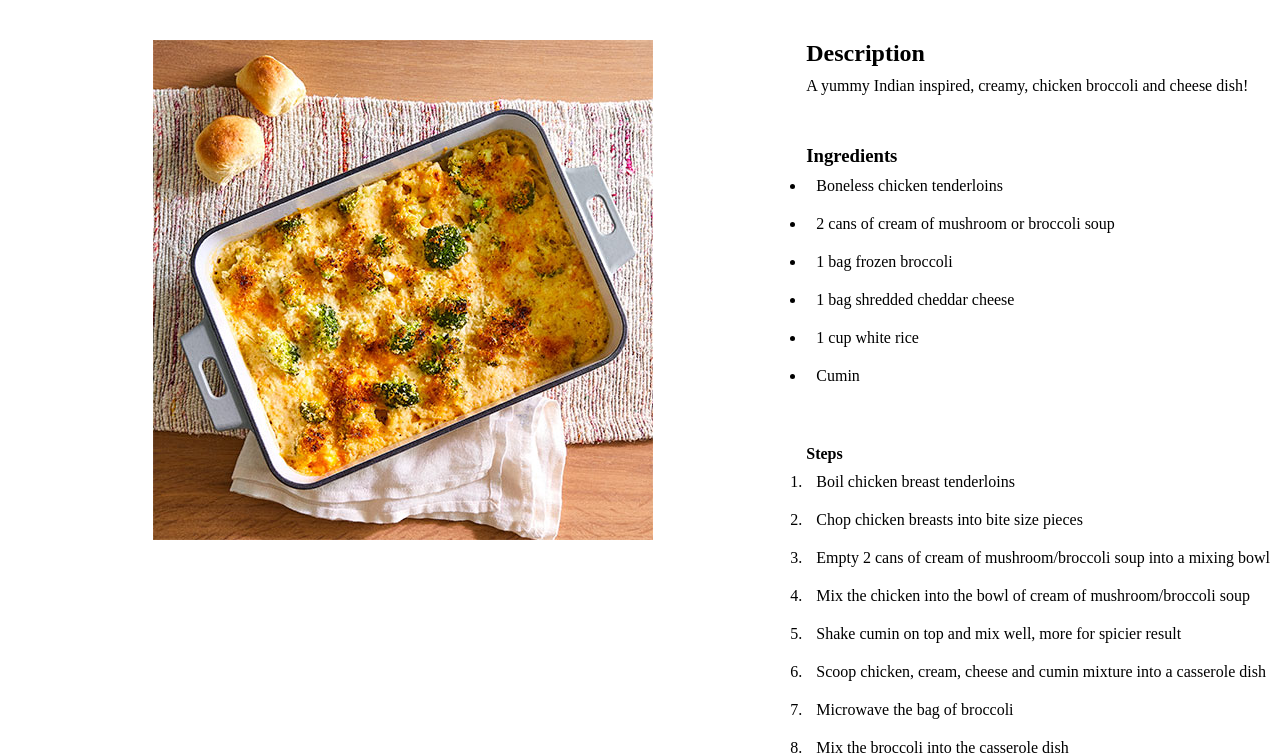
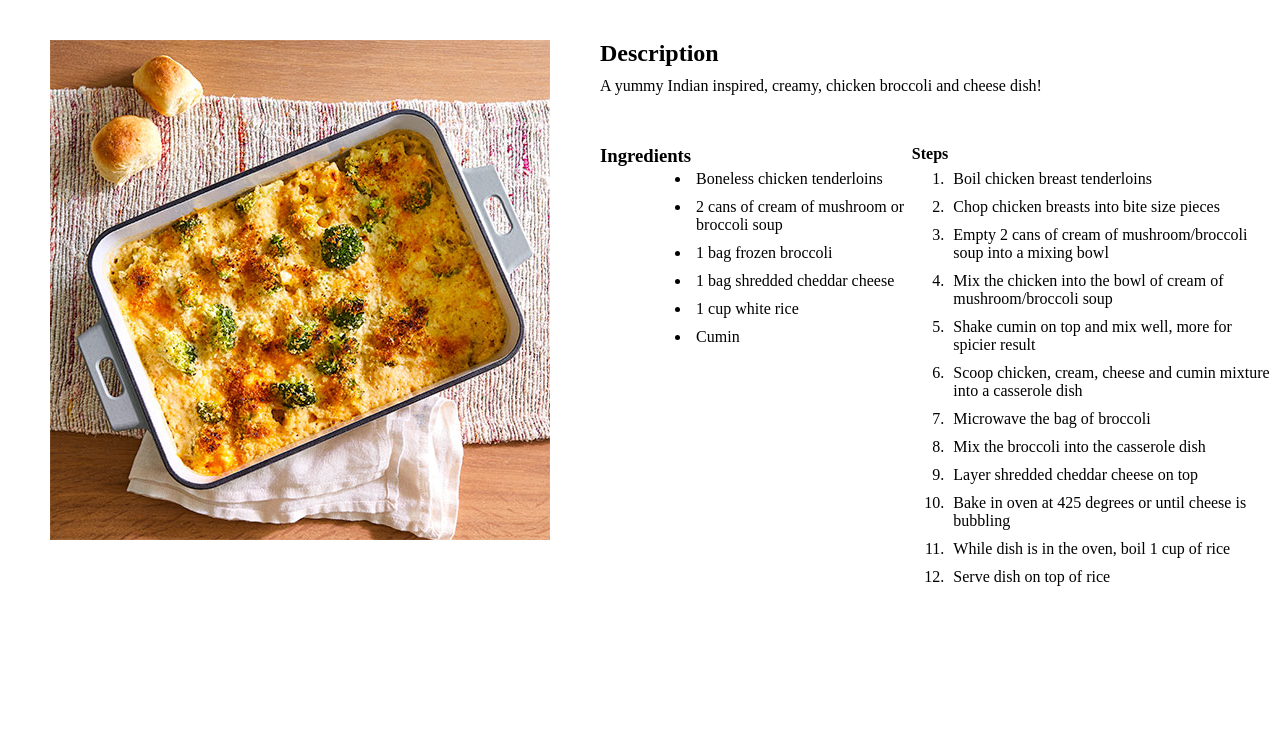
Before and after one commit to bflatt72/odin-recipes, a plain HTML site: page recipes/chicken-divan.html in a window 1280 px wide. Shown: the part 50-805 px from the top of the page. Drawn offline with Linux system fonts and the light colour scheme.

Commit message:
make columns on divan

```diff
--- a/recipes/chicken-divan.html
+++ b/recipes/chicken-divan.html
@@ -25,6 +25,7 @@
             <h2>Description</h2>
             <p>A yummy Indian inspired, creamy, chicken broccoli and cheese dish!</p>
 
+            <div class="columns">
             <h3>Ingredients</h3>
             <ul>
                 <li>Boneless chicken tenderloins</li>
@@ -51,6 +52,7 @@
                 <li>Serve dish on top of rice</li>
             </ol>
             </ul>
+            </div>
         </div>
     </div>
 </body>
--- a/styles/styles.css
+++ b/styles/styles.css
@@ -43,6 +43,8 @@
   height: 50%;
   width: 500px;
   padding-top: 20px;
+  margin-right: 50px;
+  margin-left: 50px;
 }
 
 .info {
@@ -68,6 +70,10 @@ a {
   display: flex;
   flex-direction: column;
 }
+.columns {
+    display: flex;
+    flex-direction: row;
+}
 
 .recipe h2 {
   margin-top: 20px;
@@ -78,11 +84,8 @@ a {
   padding-bottom: 50px;
 }
 
-.recipe h3 h4 {
-  padding-bottom: 20px;
-}
-
-.recipe ul {
+.columns ul,ol {
+  margin-top: 20px;
   padding-bottom: 50px;
 }
 
@@ -92,5 +95,5 @@ a {
 }
 
 li {
-  padding: 10px;
+  padding: 5px;
 }
```
